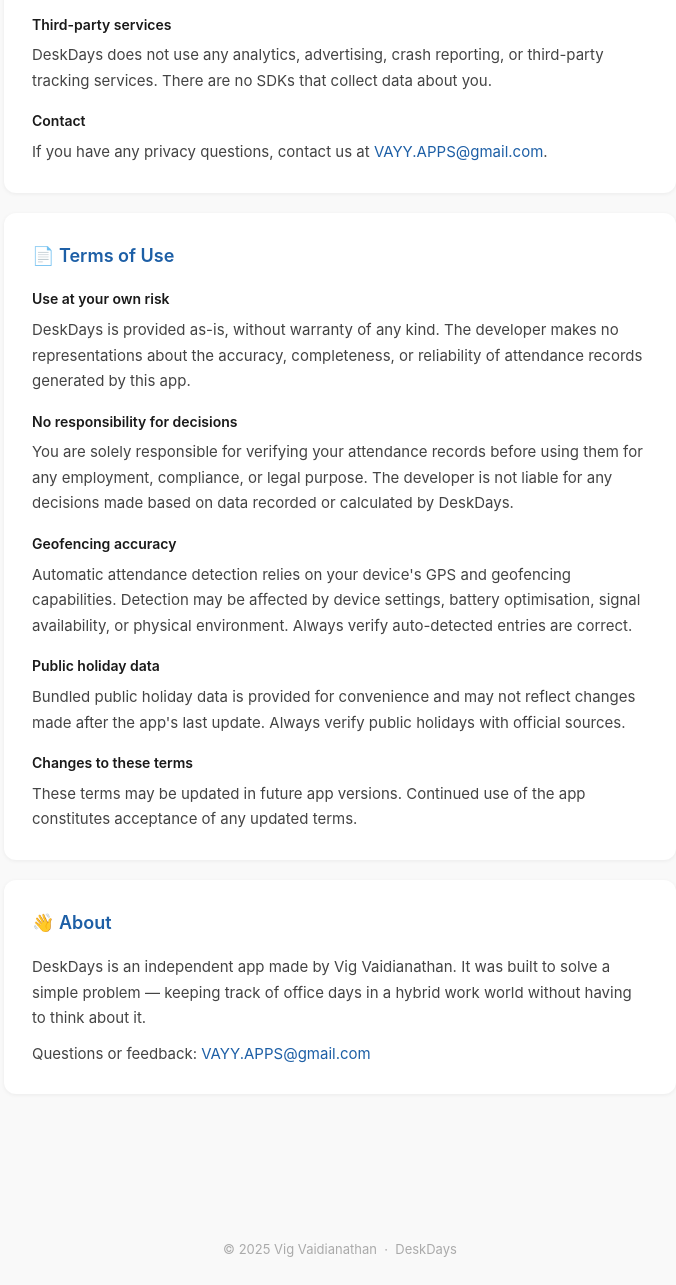
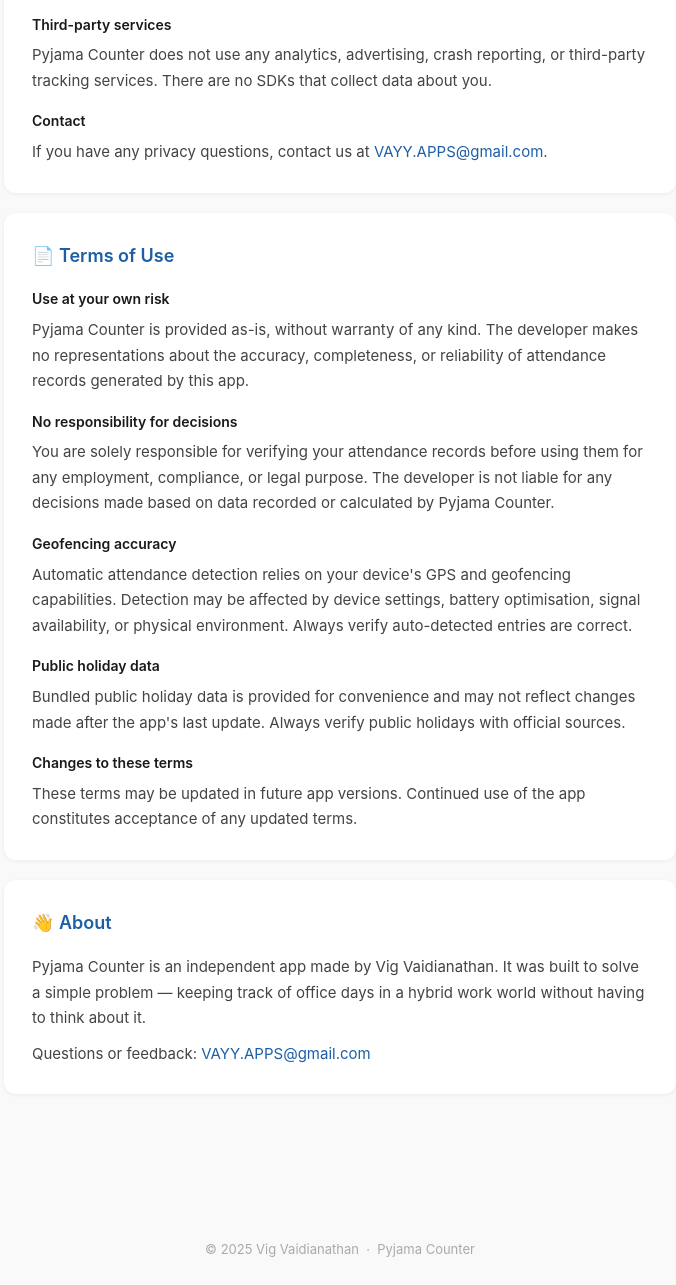
Before and after one commit to vigzzzy/deskdays-privacy, a plain HTML site: page index.html in a window 1280 px wide. Shown: the part 995-2280 px from the top of the page, without its empty margins (300-976 px from the left). Drawn offline with Linux system fonts and the light colour scheme.

Commit message:
Add files via upload

```diff
--- a/index.html
+++ b/index.html
@@ -3,7 +3,7 @@
 <head>
   <meta charset="UTF-8"/>
   <meta name="viewport" content="width=device-width, initial-scale=1.0"/>
-  <title>DeskDays — Privacy Policy</title>
+  <title>Pyjama Counter — Privacy Policy</title>
   <style>
     * { margin: 0; padding: 0; box-sizing: border-box; }
     body {
@@ -78,8 +78,8 @@
 <body>
 
 <header>
-  <img src="icon_full.png" alt="DeskDays" style="width:100px;height:100px;border-radius:22px;margin-bottom:16px;box-shadow:0 4px 16px rgba(0,0,0,0.2);"/>
-  <h1>DeskDays</h1>
+  <img src="icon_full.png" alt="Pyjama Counter" style="width:100px;height:100px;border-radius:22px;margin-bottom:16px;box-shadow:0 4px 16px rgba(0,0,0,0.2);"/>
+  <h1>Pyjama Counter</h1>
   <p style="color:rgba(255,255,255,0.95);font-size:16px;margin-bottom:4px;">Helping you keep track of your office days</p>
   <p>Privacy Policy &amp; Terms of Use</p>
 </header>
@@ -95,7 +95,7 @@
     <p>All data you enter or that is automatically detected — including office attendance records, office locations, and settings — is stored exclusively on your device using SQLite. Nothing is ever transmitted to a server, uploaded to the cloud, or shared with any third party.</p>
 
     <h3>Location data</h3>
-    <p>DeskDays requests background location access solely to detect when you are near your configured office locations. Location data is processed on-device in real time and is never stored beyond what is needed to detect arrival and departure. The app only checks proximity to the office coordinates you have explicitly configured — it does not track your movements or record a location history.</p>
+    <p>Pyjama Counter requests background location access solely to detect when you are near your configured office locations. Location data is processed on-device in real time and is never stored beyond what is needed to detect arrival and departure. The app only checks proximity to the office coordinates you have explicitly configured — it does not track your movements or record a location history.</p>
 
     <h3>Notifications</h3>
     <p>Notifications are used to confirm office arrivals and deliver optional weekly attendance summaries. No notification content is sent to any server.</p>
@@ -104,7 +104,7 @@
     <p>You can export your attendance data as a CSV at any time from Settings. This file stays on your device unless you choose to share it. You can delete all data at any time from Settings → Developer → Clear all data.</p>
 
     <h3>Third-party services</h3>
-    <p>DeskDays does not use any analytics, advertising, crash reporting, or third-party tracking services. There are no SDKs that collect data about you.</p>
+    <p>Pyjama Counter does not use any analytics, advertising, crash reporting, or third-party tracking services. There are no SDKs that collect data about you.</p>
 
     <h3>Contact</h3>
     <p>If you have any privacy questions, contact us at <a href="mailto:VAYY.APPS@gmail.com">VAYY.APPS@gmail.com</a>.</p>
@@ -115,10 +115,10 @@
     <h2>📄 Terms of Use</h2>
 
     <h3>Use at your own risk</h3>
-    <p>DeskDays is provided as-is, without warranty of any kind. The developer makes no representations about the accuracy, completeness, or reliability of attendance records generated by this app.</p>
+    <p>Pyjama Counter is provided as-is, without warranty of any kind. The developer makes no representations about the accuracy, completeness, or reliability of attendance records generated by this app.</p>
 
     <h3>No responsibility for decisions</h3>
-    <p>You are solely responsible for verifying your attendance records before using them for any employment, compliance, or legal purpose. The developer is not liable for any decisions made based on data recorded or calculated by DeskDays.</p>
+    <p>You are solely responsible for verifying your attendance records before using them for any employment, compliance, or legal purpose. The developer is not liable for any decisions made based on data recorded or calculated by Pyjama Counter.</p>
 
     <h3>Geofencing accuracy</h3>
     <p>Automatic attendance detection relies on your device's GPS and geofencing capabilities. Detection may be affected by device settings, battery optimisation, signal availability, or physical environment. Always verify auto-detected entries are correct.</p>
@@ -133,14 +133,14 @@
   <!-- About -->
   <section>
     <h2>👋 About</h2>
-    <p>DeskDays is an independent app made by Vig Vaidianathan. It was built to solve a simple problem — keeping track of office days in a hybrid work world without having to think about it.</p>
+    <p>Pyjama Counter is an independent app made by Vig Vaidianathan. It was built to solve a simple problem — keeping track of office days in a hybrid work world without having to think about it.</p>
     <p>Questions or feedback: <a href="mailto:VAYY.APPS@gmail.com">VAYY.APPS@gmail.com</a></p>
   </section>
 
 </main>
 
 <footer>
-  &copy; 2025 Vig Vaidianathan &nbsp;·&nbsp; DeskDays
+  &copy; 2025 Vig Vaidianathan &nbsp;·&nbsp; Pyjama Counter
 </footer>
 
 </body>
```
